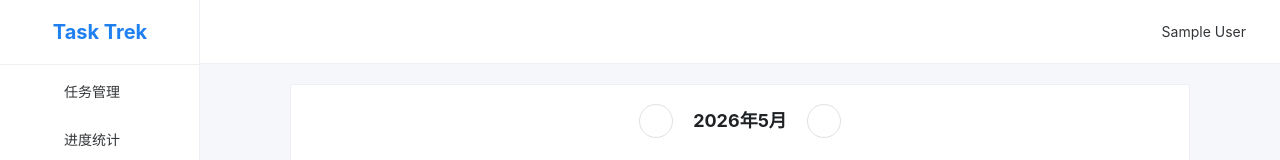
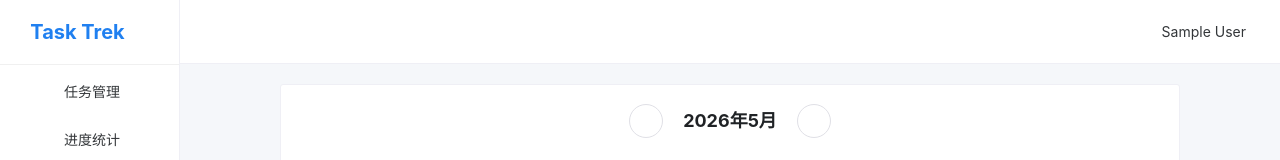
Before and after one commit to mozovw/task-trek, a Vue app in the folder frontend/: page /calendar in a window 1280 px wide. Shown: the top 160 px of the page. Built offline with nearby package versions, Linux system fonts and the light colour scheme; no server answers; sample sign-in values are in the browser's storage; some icons are missing.

Commit message:
Fix menu icon-text gap, remove bottom padding in content area, scroll container background

```diff
--- a/frontend/src/views/Calendar.vue
+++ b/frontend/src/views/Calendar.vue
@@ -1,6 +1,6 @@
 <template>
   <div class="calendar-page">
-    <n-card>
+    <n-card  style="margin-top: 20px" >
       <template #header>
         <div class="calendar-header">
           <n-button circle @click="prevMonth">
--- a/frontend/src/views/Layout.vue
+++ b/frontend/src/views/Layout.vue
@@ -2,7 +2,7 @@
   <n-layout has-sider class="layout">
     <n-layout-sider
       bordered
-      :width="200"
+      :width="180"
       :collapsed-width="0"
       :collapsed="collapsed"
       :collapse-mode="isMobile ? 'overlay' : 'width'"
@@ -132,7 +132,9 @@ const handleUserAction = async (key: string) => {
 }
 .logo-text {
   white-space: nowrap;
+  padding-right: 25px;
 }
+
 .header {
   height: 64px;
   display: flex;
@@ -150,9 +152,12 @@ const handleUserAction = async (key: string) => {
   margin-right: 4px;
 }
 .content {
-  padding: 20px;
+  padding: 0;
   background: #f5f7fa;
   position: relative;
+}
+:deep(.n-layout-scroll-container) {
+  background: #f5f7fa !important;
 }
 .sidebar-overlay {
   position: absolute;
--- a/frontend/src/views/Profile.vue
+++ b/frontend/src/views/Profile.vue
@@ -1,6 +1,6 @@
 <template>
   <div class="profile-page">
-    <n-card title="个人信息">
+    <n-card title="个人信息"  style="margin-top: 20px" >
       <n-form label-placement="left" label-width="100">
         <n-form-item label="用户名">
           <span>{{ userStore.user?.username }}</span>
--- a/frontend/src/views/Progress.vue
+++ b/frontend/src/views/Progress.vue
@@ -1,6 +1,6 @@
 <template>
   <div class="progress-page">
-        <n-card  >
+        <n-card   style="margin-top: 20px" >
     <n-grid :cols="4" :x-gap="16">
       <n-gi>
         <n-statistic label="总任务数" :value="overview.total" />
--- a/frontend/src/views/Tasks.vue
+++ b/frontend/src/views/Tasks.vue
@@ -1,6 +1,6 @@
 <template>
   <div class="tasks-page">
-    <n-card >
+    <n-card  style="margin-top: 20px" >
     <div class="date-nav">
       <n-button circle @click="prevDay">
         <template #icon><n-icon><ChevronBack /></n-icon></template>
```
